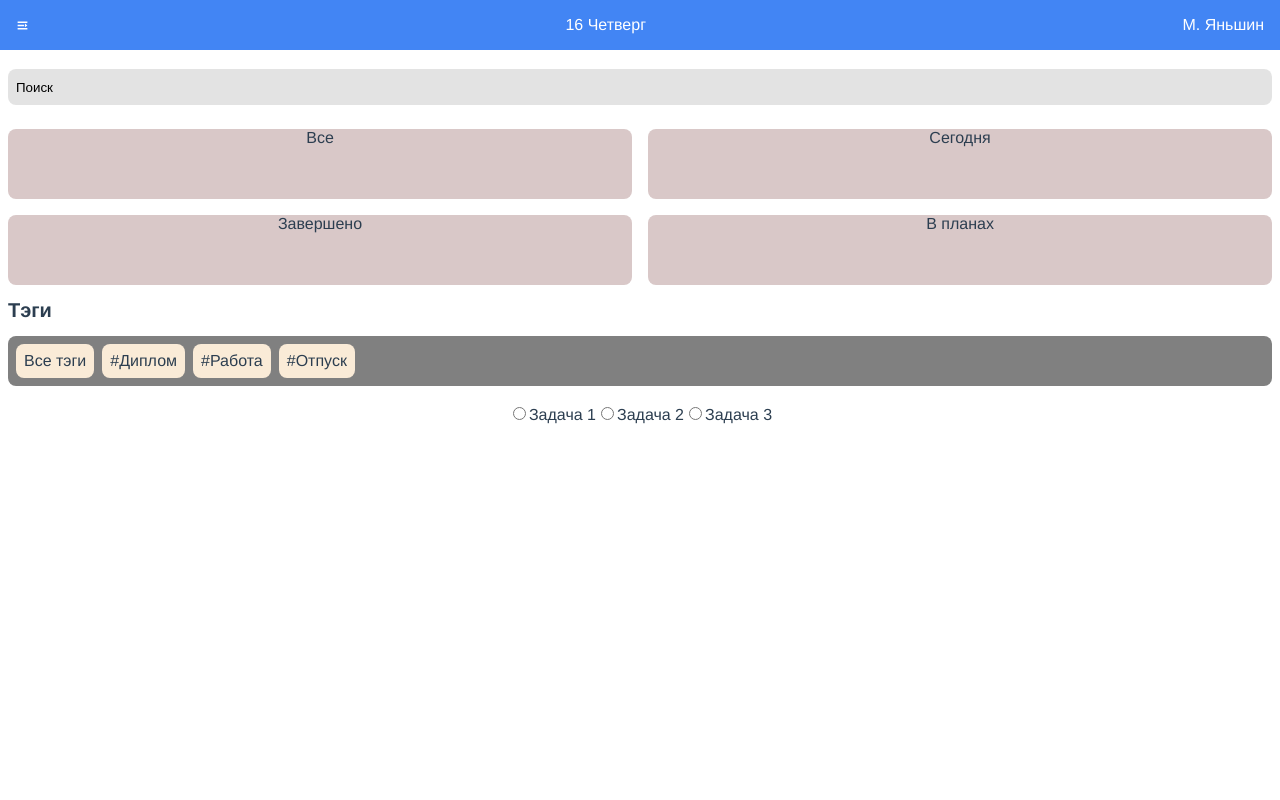
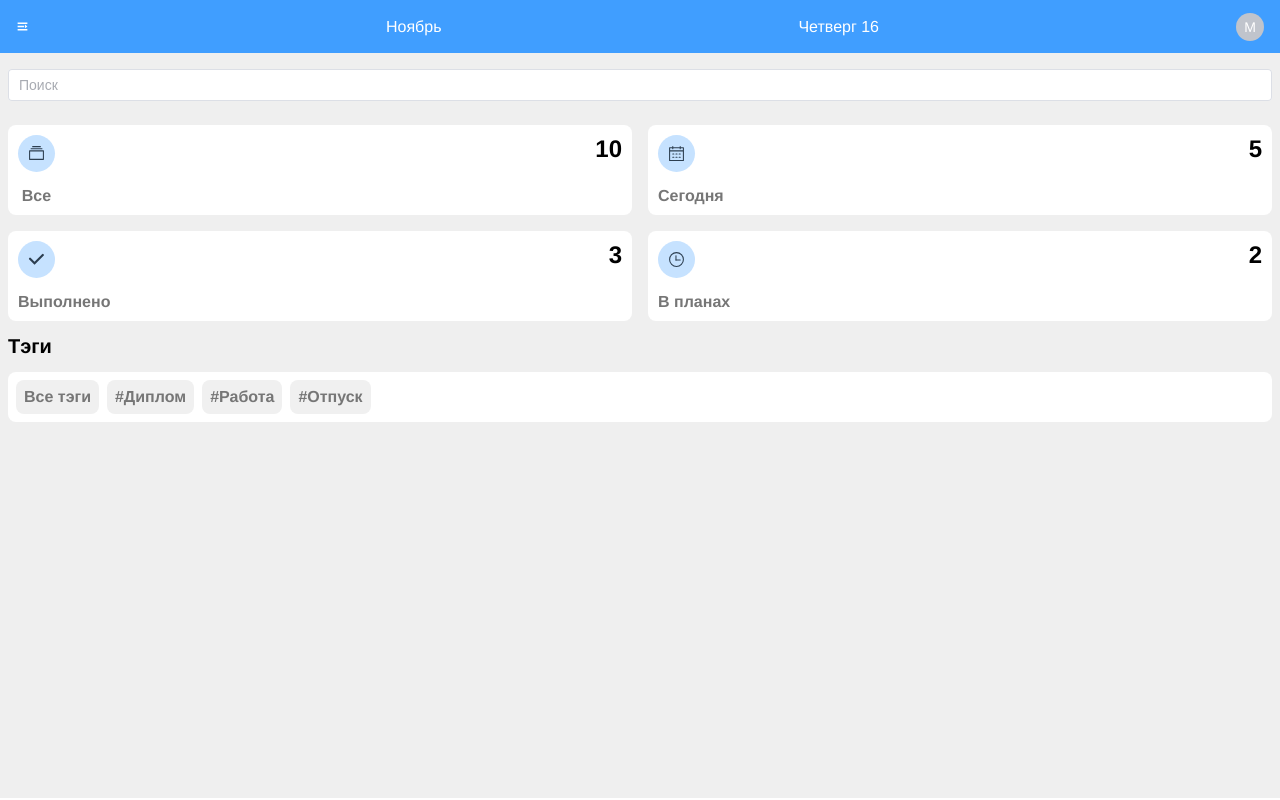
Before and after one commit to MikeYanshin/GreatDayApp, a Vue app: page /reminders in a window 1280 px wide. Built offline with nearby package versions, Linux system fonts and the light colour scheme.

Commit message:
Добавил напоминания и отметку их, поправил стили для списков

```diff
--- a/src/components/AppHeader.vue
+++ b/src/components/AppHeader.vue
@@ -3,8 +3,9 @@
     <el-icon size="small" color="white" @click="toggleSideMenu">
       <Expand />
     </el-icon>
-    <span>{{ currentDay }}</span>
-    <span>М. Яньшин</span>
+    <span>{{ currentDay.month }}</span>
+    <span>{{ currentDay.day }} {{ currentDay.date }}</span>
+    <el-avatar :size="28">М</el-avatar>
   </header>
 
   <transition name="slide">
@@ -13,13 +14,15 @@
 </template>
 
 <script lang="ts" setup>
-import { Expand, Plus } from "@element-plus/icons-vue";
+import { Expand } from "@element-plus/icons-vue";
 import SideMenu from "@/components/SideMenu.vue";
 import { computed } from "vue";
 
 import { useSideMenuStore } from "@/store";
 
 const sideMenuStore = useSideMenuStore();
+const avatarUrl =
+  "https://sun9-78.userapi.com/impg/MDj4mLTin9zgOfzcJh9LONR4_p9ccMXLxRQYDg/JOr_8iVovCs.jpg?size=2000x1333&quality=95&sign=912fbf32e2f1b30d5972d9129dde4cba&type=album";
 
 const isMenuOpen = computed(() => {
   return sideMenuStore.isOpen;
@@ -28,7 +31,12 @@ const isMenuOpen = computed(() => {
 const currentDay = computed(() => {
   const date = new Date();
   const day = date.toLocaleDateString("ru-RU", { weekday: "long" });
-  return date.getDate() + " " + day[0].toUpperCase() + day.substring(1);
+  const month = date.toLocaleDateString("ru-RU", { month: "long" });
+  return {
+    day: day[0].toUpperCase() + day.substring(1),
+    month: month[0].toUpperCase() + month.substring(1),
+    date: date.getDate(),
+  };
 });
 
 // Функция для открытия/закрытия бокового меню
@@ -41,14 +49,15 @@ const toggleSideMenu = () => {
 header {
   display: flex;
   justify-content: space-between;
-  padding: 16px;
-  background-color: #4285f4;
+  padding: 0 16px;
+  background-color: #409eff;
   color: white;
   position: fixed;
   top: 0;
   width: -webkit-fill-available;
   z-index: 3;
   align-items: center;
+  height: 53px;
 }
 
 .slide-enter-active,
--- a/src/components/GDRadioButton.vue
+++ /dev/null
@@ -1,25 +0,0 @@
-<template>
-  <div>
-    <label v-for="(task, index) in tasks" :key="index">
-      <input type="radio" v-model="selectedTask" :value="task" />{{ task }}
-    </label>
-  </div>
-</template>
-
-<script setup lang="ts">
-import { ref, defineProps, defineEmits, watch } from "vue";
-
-const props = defineProps(["tasks"]);
-const emits = defineEmits(["taskSelected"]);
-
-const selectedTask = ref<string | null>(null);
-
-watch(selectedTask, () => {
-  if (selectedTask.value !== null) {
-    setTimeout(() => {
-      emits("taskSelected", selectedTask.value);
-      selectedTask.value = null;
-    }, 500);
-  }
-});
-</script>
--- /dev/null
+++ b/src/components/RemindItem.vue
@@ -0,0 +1,97 @@
+<template>
+  <div class="remind">
+    <button
+      class="check-remind"
+      :class="{ selected: isSelected }"
+      @click="toggleSelection"
+    ></button>
+    <div class="remind-container">
+      <div class="remind-container-title">{{ remind.title }}</div>
+      <div v-if="remind.description" class="remind-container-description">
+        {{ remind.description }}
+      </div>
+      <div
+        v-if="remind.time"
+        class="remind-container-info"
+        :style="{ color: isPastTime ? 'red' : 'black' }"
+      >
+        {{ formattedDate }}
+      </div>
+    </div>
+  </div>
+</template>
+
+<script setup lang="ts">
+import { defineProps, ref, computed, defineEmits } from "vue";
+
+const props = defineProps(["remind"]);
+const emits = defineEmits(["select"]);
+
+const isSelected = ref(false);
+
+const toggleSelection = () => {
+  isSelected.value = !isSelected.value;
+  emits("select", isSelected.value);
+};
+
+const formattedDate = computed(() => {
+  if (!props.remind.time) return "";
+
+  return `${props.remind.time.toLocaleDateString("ru-RU")}
+   ${props.remind.time.toLocaleTimeString("ru-RU", {
+     hour: "2-digit",
+     minute: "2-digit",
+   })}`;
+});
+
+const isPastTime = computed(() => props.remind.time < new Date());
+</script>
+
+<style scoped>
+.remind {
+  display: flex;
+  gap: 16px;
+  border-bottom: 1px solid #f0f0f0;
+  padding: 10px 0;
+  user-select: none;
+}
+
+.check-remind {
+  cursor: pointer;
+  outline: none;
+  height: 20px;
+  width: 20px;
+  border-radius: 20px;
+  border: 1px solid #ccc;
+  background-color: white;
+}
+
+.remind-container {
+  display: flex;
+  flex-direction: column;
+  align-items: flex-start;
+}
+
+.remind-container-title {
+  color: black;
+  font-size: 14px;
+}
+
+.remind-container-description {
+  color: #cccccc;
+  font-size: 12px;
+}
+
+.remind-container-info {
+  color: #cccccc;
+  font-size: 12px;
+  text-align: left;
+}
+
+.selected {
+  background-color: #409eff !important;
+  padding: 2px;
+  border: 2px solid white;
+  outline: 1px solid #ccc;
+}
+</style>
--- a/src/router/index.ts
+++ b/src/router/index.ts
@@ -23,7 +23,7 @@ const routes: Array<RouteRecordRaw> = [
       import(/* webpackChunkName: "about" */ "../views/AboutView.vue"),
   },
   {
-    path: "/create-tast/:type",
+    path: "/create-task/:type",
     name: "create-task",
     meta: { transition: "slide-left" }, // TODO Добавить анимацию роута
     component: () => import("../views/AddTaskView.vue"),
@@ -32,6 +32,12 @@ const routes: Array<RouteRecordRaw> = [
     path: "/reminders",
     name: "reminders",
     component: () => import("../views/RemindersView.vue"),
+  },
+  {
+    path: "/reminders/:type",
+    name: "remind-list",
+    meta: { transition: "slide-left" },
+    component: () => import("../views/RemindersListView.vue"),
   },
   {
     path: "/settings",
--- a/src/views/RemindersListView.vue
+++ b/src/views/RemindersListView.vue
@@ -1,7 +1,106 @@
 <template>
   <div class="reminders-list-view">
-    <div class="reminders-header">Тут или Сегодня или Тэги</div>
-    <div class="list"></div>
+    <div class="reminders-list-header">
+      <el-button :icon="ArrowLeft" plain text @click="router.back()"
+        >Назад</el-button
+      >
+    </div>
+    <div class="reminders-list-title">{{ listTitle }}</div>
+    <div class="reminders-list">
+      <RemindItem
+        v-for="item in reminders"
+        :remind="item"
+        v-bind:key="item.id"
+        @select="handleSelection(item)"
+      />
+      <!--      <el-radio-->
+      <!--        class="remind"-->
+      <!--        v-for="rem in reminders"-->
+      <!--        :label="rem.label"-->
+      <!--        v-bind:key="rem.id"-->
+      <!--        v-model="radio"-->
+      <!--        @change="changeRadio(rem)"-->
+      <!--      ></el-radio>-->
+    </div>
   </div>
 </template>
-<script setup lang="ts"></script>
+<script setup lang="ts">
+type IRemind = {
+  id: string;
+  title: string;
+  description?: string;
+  time?: Date;
+};
+
+import { ArrowLeft } from "@element-plus/icons-vue";
+const router = useRouter();
+import { useRoute, useRouter } from "vue-router";
+import { computed, ref } from "vue";
+import RemindItem from "@/components/RemindItem.vue";
+
+const route = useRoute();
+const reminders = ref([
+  {
+    id: "1",
+    title: "Доделать диаграмму",
+  },
+  {
+    id: "2",
+    title: "Вставить картинки",
+    description: "Диаграммы",
+    time: new Date("2024-01-22T10:00:00"),
+  },
+  {
+    id: "3",
+    title: "Дополнить источники",
+  },
+  {
+    id: "4",
+    title: "Поправить описание разделов",
+    description: "4 раздел",
+    time: new Date("2024-01-22T09:00:00"),
+  },
+  {
+    id: "5",
+    title: "Отправить правки",
+    description: "на почту руководителю",
+    time: new Date("2024-01-18T18:00:00"),
+  },
+]);
+
+const listTitle = computed(() => route.params.type);
+const handleSelection = (e: IRemind) => {
+  setTimeout(() => {
+    reminders.value = reminders.value.filter((task) => task !== e);
+  }, 750);
+};
+</script>
+<style scoped>
+.reminders-list-view {
+  //padding: 0 16px;
+}
+
+.reminders-list-title {
+  font-size: 24px;
+  color: black;
+  font-weight: bold;
+  text-align: left;
+  margin-bottom: 24px;
+  padding-left: 16px;
+}
+
+.reminders-list-header {
+  display: flex;
+  margin-bottom: 8px;
+}
+
+.reminders-list {
+  display: flex;
+  flex-direction: column;
+  padding-left: 16px;
+}
+
+.remind {
+  font-size: large;
+}
+</style>
--- a/src/views/RemindersView.vue
+++ b/src/views/RemindersView.vue
@@ -1,16 +1,35 @@
 <template>
   <div class="reminders-page">
-    <GDInput
-      v-model="search"
-      placeholder="Поиск"
-      accentColor="black"
-      class="reminders-search"
-    />
+    <el-input v-model="search" placeholder="Поиск" class="reminders-search" />
     <div class="reminders-cards">
-      <div class="card all">Все</div>
-      <div class="card today">Сегодня</div>
-      <div class="card done">Завершено</div>
-      <div class="card plans">В планах</div>
+      <div class="card all" @click="selectCard('Все')">
+        <div class="card-desc">
+          <el-icon><Files /></el-icon>
+          <span class="card-desc-text">Все</span>
+        </div>
+        <div class="card-count">10</div>
+      </div>
+      <div class="card today">
+        <div class="card-desc">
+          <el-icon><Calendar /></el-icon>
+          <span class="card-desc-text">Сегодня</span>
+        </div>
+        <div class="card-count">5</div>
+      </div>
+      <div class="card done">
+        <div class="card-desc">
+          <el-icon><Select /></el-icon>
+          <span class="card-desc-text">Выполнено</span>
+        </div>
+        <div class="card-count">3</div>
+      </div>
+      <div class="card plans">
+        <div class="card-desc">
+          <el-icon><Clock /></el-icon>
+          <span class="card-desc-text">В планах</span>
+        </div>
+        <div class="card-count">2</div>
+      </div>
     </div>
     <div class="tags-title">Тэги</div>
     <div class="reminders-tags">
@@ -19,37 +38,67 @@
       </div>
     </div>
     <br />
-
-    <GDRadioButton :tasks="tasks" @taskSelected="handleTaskSelected" />
   </div>
 </template>
 <script setup lang="ts">
-import GDInput from "@/components/GDInput.vue";
 import { ref } from "vue";
-import GDRadioButton from "@/components/GDRadioButton.vue";
+import { Calendar, Files, Select, Clock } from "@element-plus/icons-vue";
+import { useRouter } from "vue-router";
 
+const router = useRouter();
 const search = ref("");
 const tags = ["Все тэги", "#Диплом", "#Работа", "#Отпуск"];
-const tasks = ref(["Задача 1", "Задача 2", "Задача 3"]);
 
-const handleTaskSelected = (selectedTask: "string") => {
-  setTimeout(() => {
-    tasks.value = tasks.value.filter((task) => task !== selectedTask);
-  }, 500);
+const selectCard = (type: string) => {
+  router.push(`/reminders/${type}`);
 };
 </script>
-<style>
+<style scoped>
+.el-icon {
+  font-size: 17px;
+  background-color: #c6e2ff;
+  border-radius: 50%;
+  padding: 10px;
+}
+
 .reminders-page {
   position: relative;
   top: 53px;
   padding: 16px 8px;
+  background: #efefef;
+  height: calc(100vh - 87px);
+}
+
+.reminders-search {
+  margin-bottom: 24px;
 }
 
 .card {
-  width: 100%;
+  //width: 100%;
   height: 70px;
-  background-color: #d9c8c8;
+  background-color: white;
   border-radius: 8px;
+  display: flex;
+  justify-content: space-between;
+  padding: 10px;
+}
+
+.card-desc {
+  display: flex;
+  flex-direction: column;
+  justify-content: space-between;
+}
+
+.card-desc-text {
+  font-size: 16px;
+  font-weight: bold;
+  color: #767676;
+}
+
+.card-count {
+  color: black;
+  font-size: 24px;
+  font-weight: bold;
 }
 
 .reminders-cards {
@@ -61,7 +110,7 @@ const handleTaskSelected = (selectedTask: "string") => {
 }
 
 .reminders-tags {
-  background-color: gray;
+  background-color: white;
   border-radius: 8px;
   padding: 8px;
   display: flex;
@@ -71,7 +120,9 @@ const handleTaskSelected = (selectedTask: "string") => {
 .tag {
   border-radius: 8px;
   padding: 8px;
-  background-color: antiquewhite;
+  background-color: #f0f0f0;
+  font-weight: bold;
+  color: #767676;
 }
 
 .tags-title {
@@ -79,5 +130,6 @@ const handleTaskSelected = (selectedTask: "string") => {
   font-weight: 600;
   text-align: left;
   margin: 14px 0;
+  color: black;
 }
 </style>
```
Also changed, not shown: src/App.vue (+70 -12 lines), src/views/AddTaskView.vue (+33 -33 lines).
